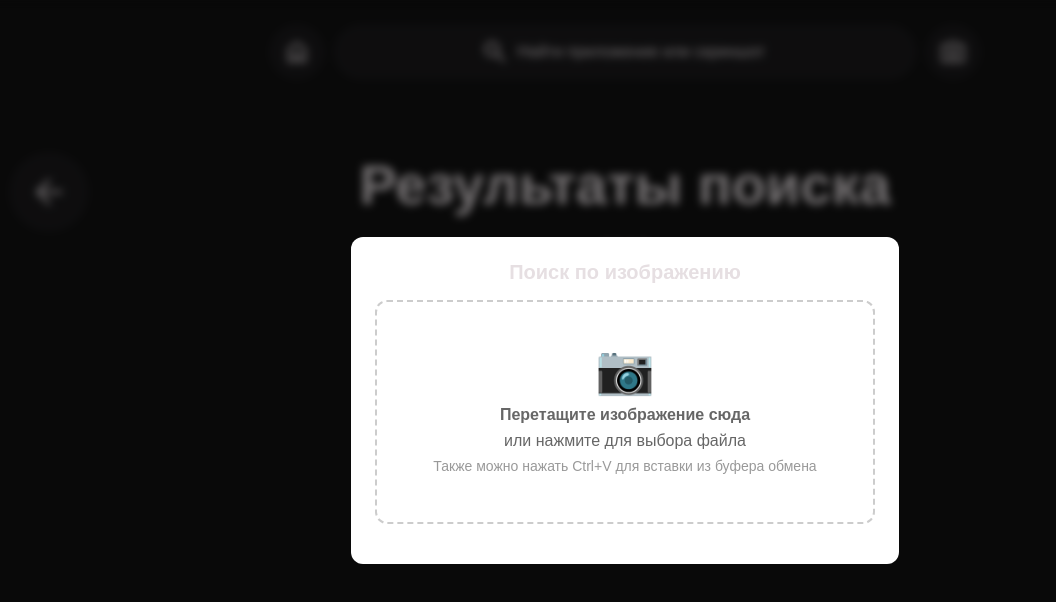
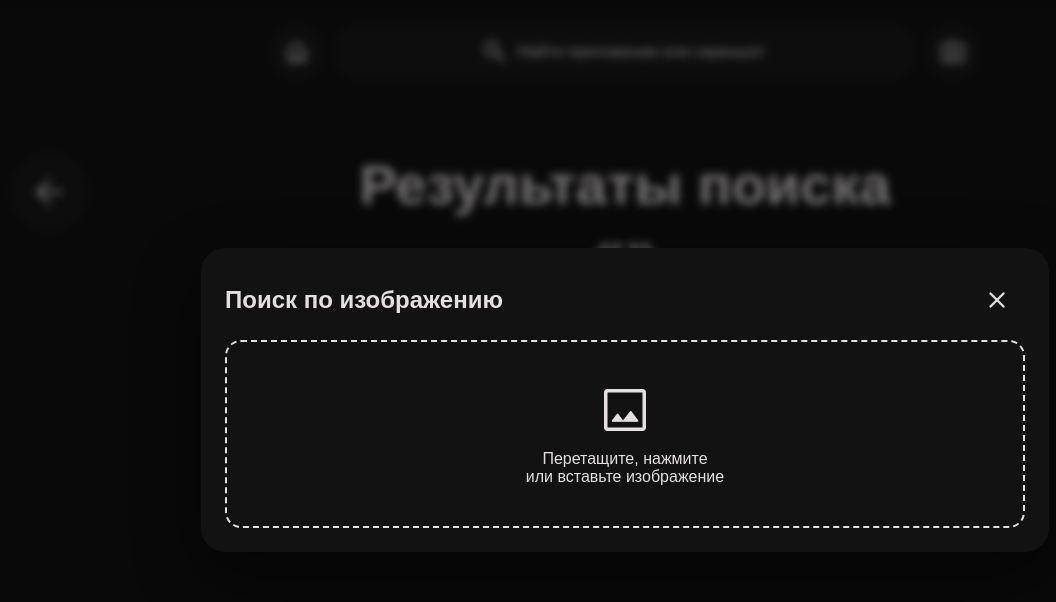
Before and after one commit to AmirAlyakhunov/diploma, a React (Vite) app in the folder client/: page /search in a window 1280 px wide. Both pictures are taken after a click on the button "photo_camera". Shown: the top 602 px of the page, without its empty margins (15-1071 px from the left). Built offline with nearby package versions, Linux system fonts and the light colour scheme; a web font is replaced by a local one.

Commit message:
redesign ImageUploadModal and fix bug in search

```diff
--- a/client/src/components/ImageUploadModal.css
+++ b/client/src/components/ImageUploadModal.css
@@ -11,83 +11,108 @@
   z-index: 1000;
 }
 
+.img-modal-header{
+  display: flex;
+  flex-direction: row;
+  justify-content: space-between;
+  align-items: center;
+  padding: 0;
+}
+
 .modal-content {
-  background: white;
-  border-radius: 12px;
+  display: flex;
+  flex-direction: column;
+  gap: 12px;
+  background: #121212;
+  border-radius: 24px;
   padding: 24px;
   width: 90%;
-  max-width: 500px;
+  max-width: 800px;
   text-align: center;
+  box-shadow: 0 24px 70px rgba(0, 0, 0, 0.5);
 }
 
 .modal-content h2 {
-  margin: 0 0 16px 0;
-  font-size: 20px;
+  font-size: 24px;
 }
 
 .drop-zone {
-  border: 2px dashed #ccc;
-  border-radius: 12px;
+  border: 2px dashed #E6DFE2;
+  border-radius: 16px;
   padding: 40px 20px;
   cursor: pointer;
   transition: all 0.3s ease;
-  margin-bottom: 16px;
 }
 
 .drop-zone:hover,
 .drop-zone.drag-over {
-  border-color: #0070f3;
-  background: #f0f7ff;
+  background: #1C1B1D;
 }
 
 .drop-zone p {
-  margin: 8px 0;
-  color: #666;
+  margin: 0;
+  color: #E6DFE2;
+  font-size: 16px;
+  font-weight: 400;
 }
 
 .drop-zone .hint {
-  font-size: 14px;
-  color: #999;
+  font-size: 16px;
 }
 
-.drop-zone .icon {
-  font-size: 48px;
-  margin-bottom: 8px;
+.drop-zone .material-symbols-rounded {
+  font-size: 56px;
+  margin-bottom: 12px;
 }
 
 .preview-image {
   max-width: 100%;
-  max-height: 300px;
-  border-radius: 8px;
-  margin-bottom: 16px;
+  max-height: 600px;
+  border-radius: 16px;
+  object-fit: contain;
 }
 
 .modal-actions {
   display: flex;
-  gap: 12px;
+  padding-top: 12px;
+  gap: 8px;
   justify-content: center;
 }
 
 .modal-actions button {
   padding: 10px 20px;
-  border-radius: 8px;
+  width: 100%;
+  height: 56px;
+  border-radius: 1000px;
   border: none;
   cursor: pointer;
-  font-size: 14px;
+  font-size: 16px;
+  display: flex;
+  align-items: center;
+  flex-direction: row;
+  justify-content: center;
+  transition: background-color 0.3s ease;
 }
 
 .modal-actions .search-btn {
-  background: #0070f3;
-  color: white;
+  background: #9f86ff;
+  color: #1a0056;
+}
+.modal-actions .search-btn:hover {
+  background: #7a5cf3;
 }
 
 .modal-actions .cancel-btn {
-  background: #f5f5f5;
-  color: #333;
+  background: #1C1B1D;
+  color: #E6DFE2;
+}
+
+.modal-actions .cancel-btn:hover {
+  background: #45455B;
 }
 
 .modal-actions .search-btn:disabled {
-  background: #ccc;
+  opacity: 0.5;
   cursor: not-allowed;
 }
 
@@ -95,7 +120,7 @@
   display: inline-block;
   width: 20px;
   height: 20px;
-  border: 2px solid #fff;
+  border: 2px solid #E6DFE2;
   border-top-color: transparent;
   border-radius: 50%;
   animation: spin 0.8s linear infinite;
--- a/client/src/components/ImageUploadModal.jsx
+++ b/client/src/components/ImageUploadModal.jsx
@@ -88,8 +88,14 @@ const ImageUploadModal = ({ isOpen, onClose, onSearch }) => {
   return (
     <div className="modal-overlay" onClick={handleClose}>
       <div className="modal-content" onClick={(e) => e.stopPropagation()}>
-        <h2>Поиск по изображению</h2>
-
+        <div className="img-modal-header">
+          <h2>Поиск по изображению</h2>
+          <button type="button" className="modal-close" onClick={onClose} aria-label="Close modal">
+            <span class="material-symbols-rounded">
+              close
+            </span>
+          </button>
+        </div>
         {preview ? (
           <>
             <img src={preview} alt="Preview" className="preview-image" />
@@ -104,7 +110,7 @@ const ImageUploadModal = ({ isOpen, onClose, onSearch }) => {
                     <span className="loading-spinner"></span>
                     Поиск...
                   </>
-                ) : '🔍 Искать'}
+                ) : 'Найти похожие'}
               </button>
               <button className="cancel-btn" onClick={() => { setImage(null); setPreview(null); }}>
                 Выбрать другое
@@ -119,10 +125,10 @@ const ImageUploadModal = ({ isOpen, onClose, onSearch }) => {
             onDragOver={handleDragOver}
             onDragLeave={handleDragLeave}
           >
-            <div className="icon">📷</div>
-            <p><strong>Перетащите изображение сюда</strong></p>
-            <p>или нажмите для выбора файла</p>
-            <p className="hint">Также можно нажать Ctrl+V для вставки из буфера обмена</p>
+            <span class="material-symbols-rounded">
+              photo
+            </span>
+            <p>Перетащите, нажмите <br /> или вставьте изображение</p>
           </div>
         )}
 
--- a/client/src/pages/Search.jsx
+++ b/client/src/pages/Search.jsx
@@ -45,6 +45,7 @@ const Search = () => {
   const [results, setResults] = useState([]);
   const [loading, setLoading] = useState(true);
   const [modalIndex, setModalIndex] = useState(null);
+  const [isImageSearch, setIsImageSearch] = useState(false);
   const location = useLocation();
   const navigate = useNavigate();
 
@@ -56,10 +57,14 @@ const Search = () => {
     if (imageResults) {
       setResults(imageResults);
       setLoading(false);
+      setIsImageSearch(true);
       // Очищаем state чтобы при обновлении страницы не использовать старые данные
       window.history.replaceState({}, document.title);
       return;
     }
+
+    // Если не image search, сбрасываем флаг
+    setIsImageSearch(false);
 
     const doSearch = async () => {
       if (!query) {
@@ -119,11 +124,13 @@ const Search = () => {
         </div>
 
         <div className="search-header-center">
-          <h1 className="search-title">Результаты поиска<br></br>«{query}»</h1>
-        </div>
-
-        <div className="search-header-right">
-          {/* Optional right side content */}
+          <h1 className="search-title">
+            {isImageSearch ? (
+              <>Результаты поиска <br />по изображению</>
+            ) : (
+              <>Результаты поиска<br/>«{query}»</>
+            )}
+          </h1>
         </div>
       </header>
 
```
